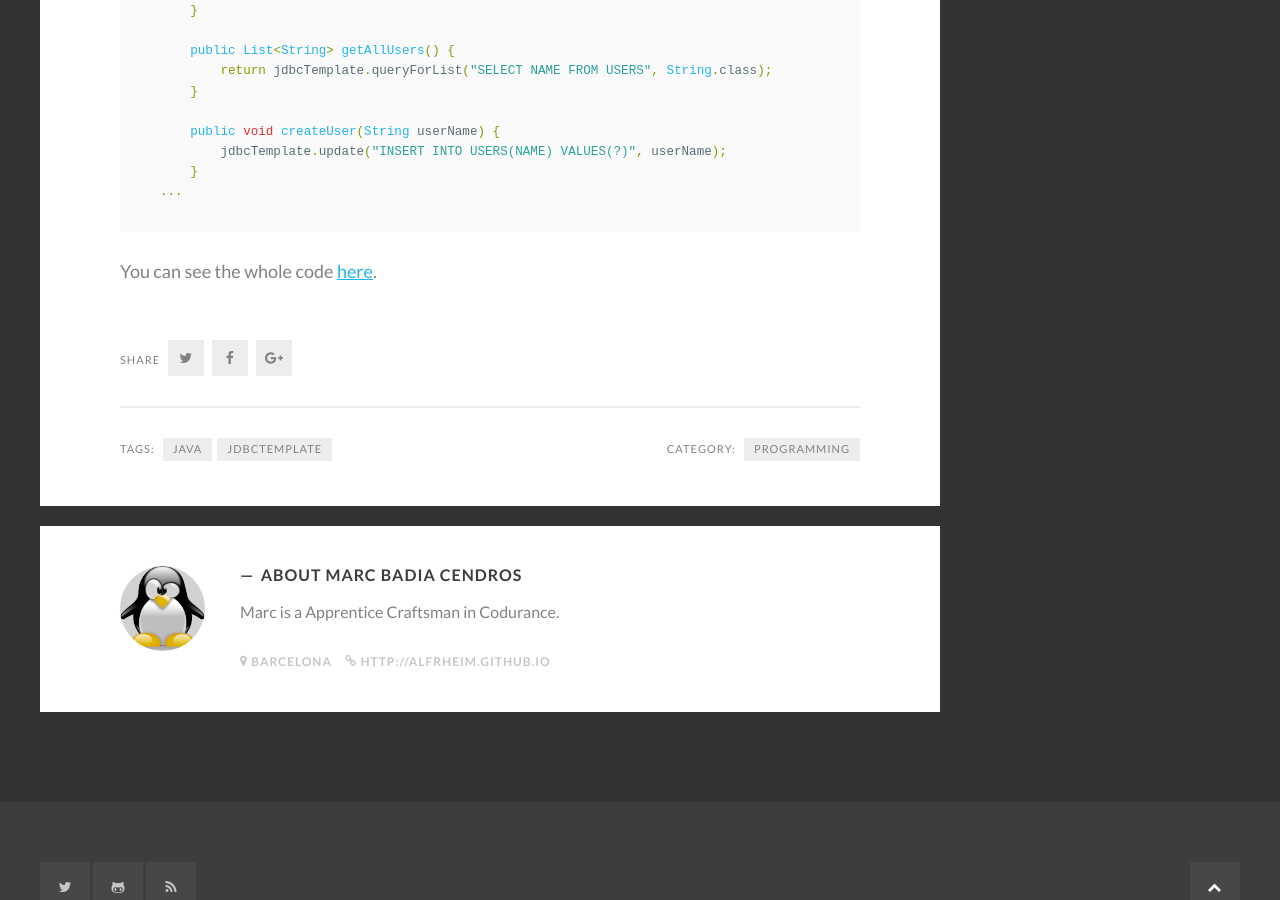
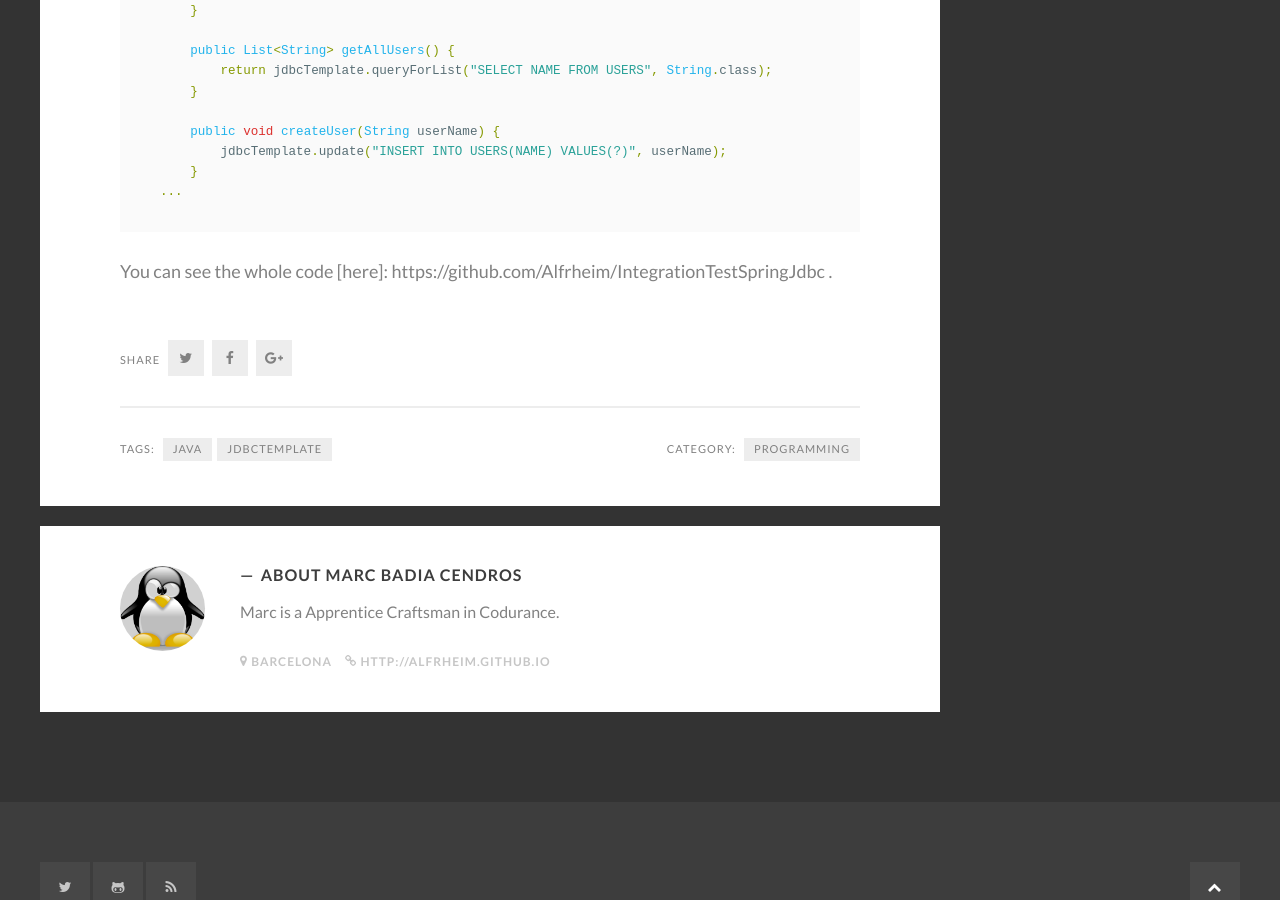
Before and after one commit to Alfrheim/Alfrheim.github.io, a Jekyll site: the page built from _posts/2017-06-15-testing-repository-with-spring.md, in a window 1280 px wide and 900 px high, scrolled down 2811 px. Built offline with Jekyll 4.4.1, drawn with Linux system fonts in a browser that asks for light colours; some web fonts are replaced.

Commit message:
trying link

```diff
--- a/_posts/2017-06-15-testing-repository-with-spring.md
+++ b/_posts/2017-06-15-testing-repository-with-spring.md
@@ -100,4 +100,4 @@ public class UserRepository {
 ...
 {% endhighlight %}
 
-You can see the whole code [here]([https://github.com/Alfrheim/IntegrationTestSpringJdbc]).
+You can see the whole code [here]: https://github.com/Alfrheim/IntegrationTestSpringJdbc .
```
